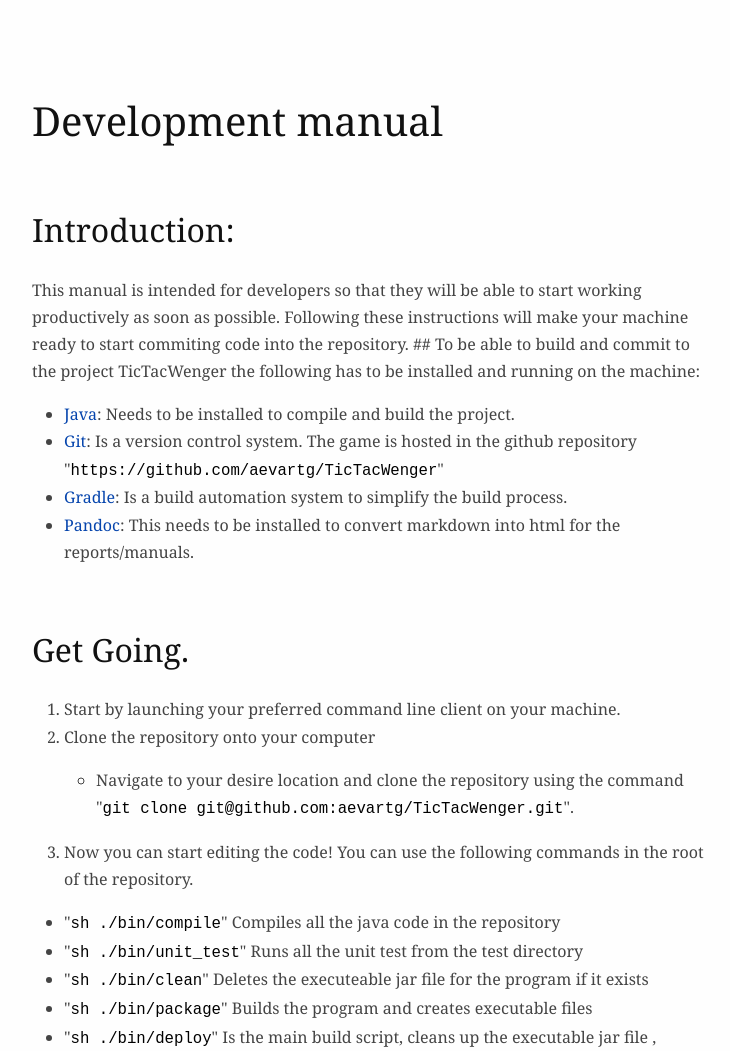
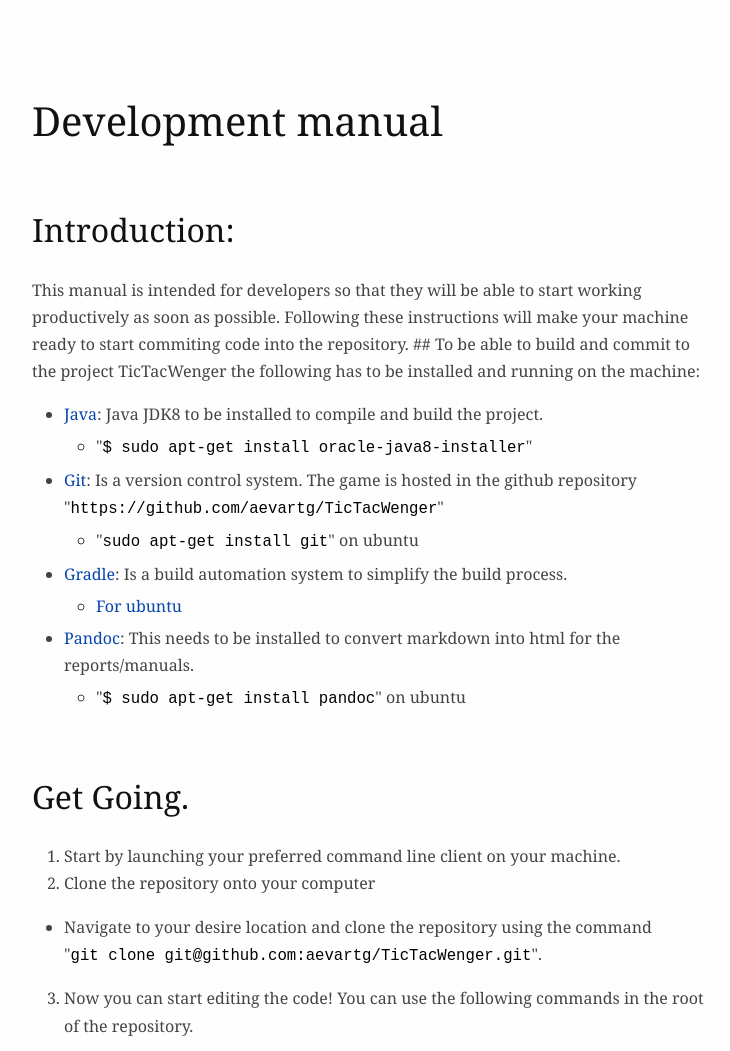
Before and after one commit to aevartg/TicTacWenger, a plain HTML site: page docs/reports/DevelopmentManual.html in a window 1280 px wide. Shown: the top 1051 px of the page, without its empty margins (272-1002 px from the left). Drawn offline with Linux system fonts and the light colour scheme.

Commit message:
last minute fixings

```diff
--- a/docs/reports/DevelopmentManual.html
+++ b/docs/reports/DevelopmentManual.html
@@ -13,18 +13,32 @@
 <h2 id="introduction">Introduction:</h2>
 <p>This manual is intended for developers so that they will be able to start working productively as soon as possible. Following these instructions will make your machine ready to start commiting code into the repository. ## To be able to build and commit to the project TicTacWenger the following has to be installed and running on the machine:</p>
 <ul>
-<li><a href="https://www.java.com/en/download/">Java</a>: Needs to be installed to compile and build the project.</li>
-<li><a href="https://git-scm.com/book/en/v2/Getting-Started-Installing-Git">Git</a>: Is a version control system. The game is hosted in the github repository &quot;<code>https://github.com/aevartg/TicTacWenger</code>&quot;</li>
-<li><a href="https://gradle.org/gradle-download/?_ga=1.199802794.561824733.1477161886">Gradle</a>: Is a build automation system to simplify the build process.</li>
-<li><a href="http://pandoc.org/installing.html">Pandoc</a>: This needs to be installed to convert markdown into html for the reports/manuals.</li>
+<li><a href="https://www.java.com/en/download/">Java</a>: Java JDK8 to be installed to compile and build the project.
+<ul>
+<li>&quot;<code>$ sudo apt-get install oracle-java8-installer</code>&quot;</li>
+</ul></li>
+<li><a href="https://git-scm.com/book/en/v2/Getting-Started-Installing-Git">Git</a>: Is a version control system. The game is hosted in the github repository &quot;<code>https://github.com/aevartg/TicTacWenger</code>&quot;
+<ul>
+<li>&quot;<code>sudo apt-get install git</code>&quot; on ubuntu</li>
+</ul></li>
+<li><a href="https://gradle.org/gradle-download/?_ga=1.199802794.561824733.1477161886">Gradle</a>: Is a build automation system to simplify the build process.
+<ul>
+<li><a href="https://gradle.org/gradle-download/">For ubuntu</a></li>
+</ul></li>
+<li><a href="http://pandoc.org/installing.html">Pandoc</a>: This needs to be installed to convert markdown into html for the reports/manuals.
+<ul>
+<li>&quot;<code>$ sudo apt-get install pandoc</code>&quot; on ubuntu</li>
+</ul></li>
 </ul>
 <h2 id="get-going.">Get Going.</h2>
 <ol style="list-style-type: decimal">
 <li><p>Start by launching your preferred command line client on your machine.</p></li>
-<li>Clone the repository onto your computer
+<li>Clone the repository onto your computer</li>
+</ol>
 <ul>
 <li>Navigate to your desire location and clone the repository using the command &quot;<code>git clone git@github.com:aevartg/TicTacWenger.git</code>&quot;.</li>
-</ul></li>
+</ul>
+<ol start="3" style="list-style-type: decimal">
 <li>Now you can start editing the code! You can use the following commands in the root of the repository.</li>
 </ol>
 <ul>
```
Also changed, not shown: docs/AdministrationManual.md (+1 -0 lines), docs/reports/AdministrationManual.html (+1 -0 lines).
